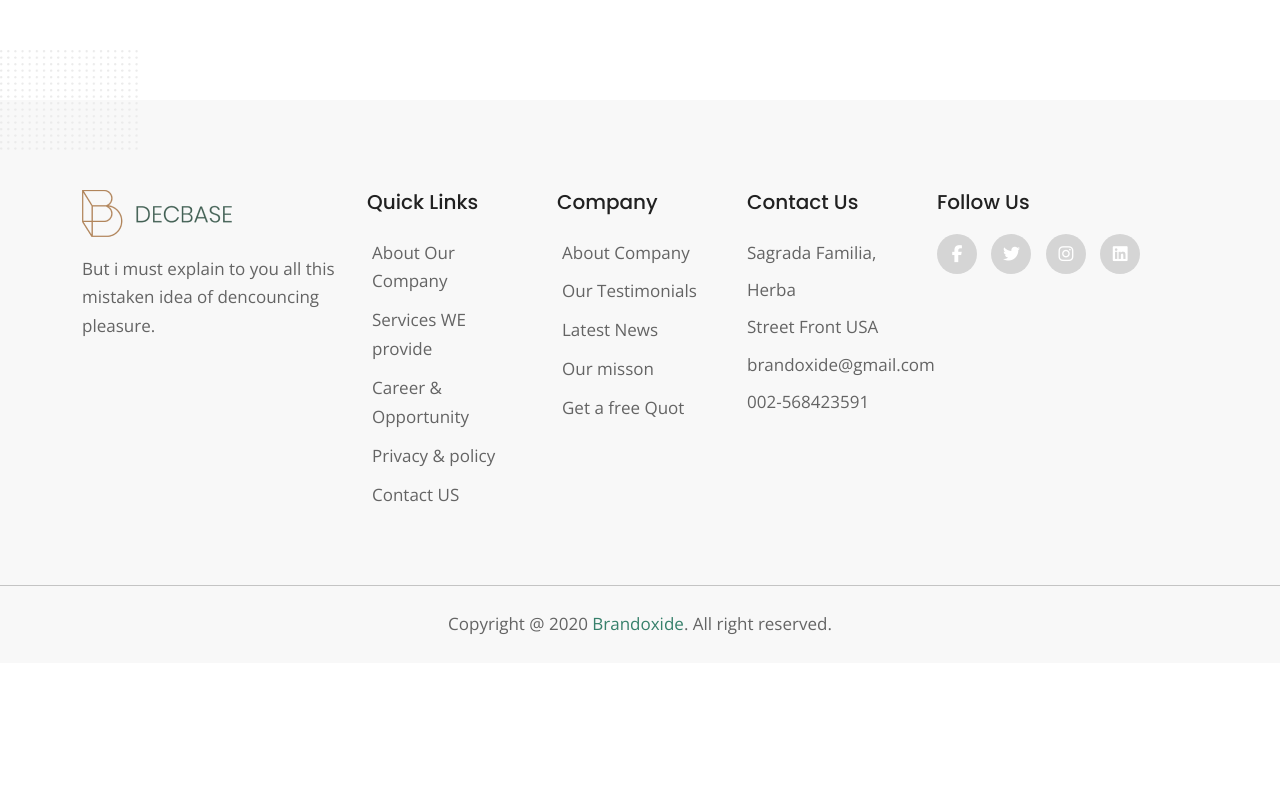
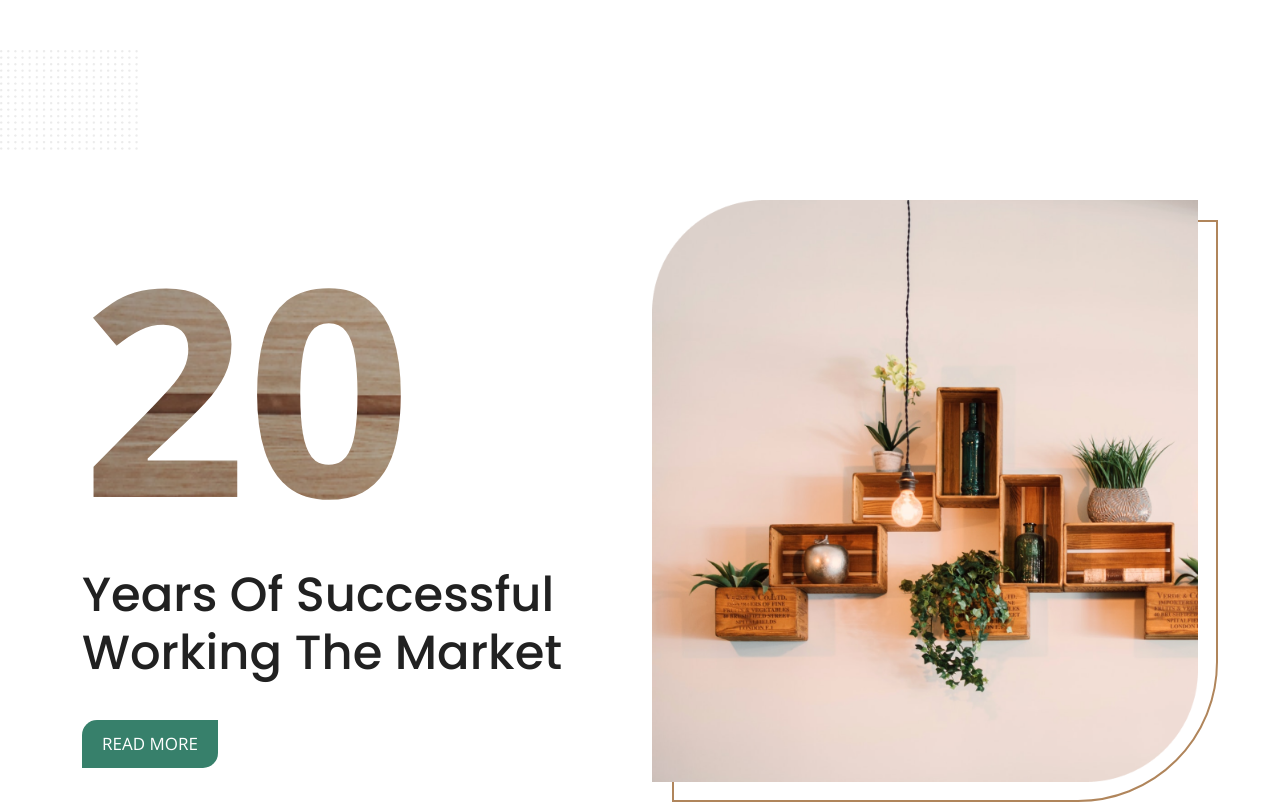
Before and after one commit to mdasifweb/New, a plain HTML site: page index.html in a window 1280 px wide. Shown: the part 2079-2881 px from the top of the page. Before the commit the page ends 2742 px from the top, so only its background shows below. Drawn offline with nearby package versions, Linux system fonts and the light colour scheme.

Commit message:
Success area completed

```diff
--- a/index.html
+++ b/index.html
@@ -208,6 +208,32 @@
           </div>
         </div>
       </section>
+
+      <section class="success-area">
+        <div class="container">
+          <div class="row">
+            <div class="col-lg-6 d-flex align-items-center order-lg-1 order-2">
+              <div class="success-text pe-5">
+                <div class="section-heading">
+                  <div class="design-text">
+                    <h5>20</h5>
+                  </div>
+                  <h3>Years Of Successful Working The Market</h3>
+                  <a href="#" class="theme-button">READ MORE</a>
+                </div>
+              </div>
+            </div>
+            <div class="col-lg-6 order-lg-2 order-1">
+              <div class="success-img design-image">
+                <img class="w-100" src="assest/img/mask2.png.png" alt="" />
+              </div>
+            </div>
+          </div>
+        </div>
+        <div class="design">
+          <img src="assest/img/group.png.png" alt="" />
+        </div>
+      </section>
     </main>
 
     <footer class="footer-area">
--- a/style.css
+++ b/style.css
@@ -1,4 +1,4 @@
-@import url("https://fonts.googleapis.com/css2?family=Open+Sans:wght@400;600&family=Poppins:wght@500;600;700&display=swap");
+@import url("https://fonts.googleapis.com/css2?family=Open+Sans:wght@400;600;700&family=Poppins:wght@500;600;700&display=swap");
 /*   font-family: 'Open Sans', sans-serif;
 font-family: 'Poppins', sans-serif;    */
 
@@ -72,6 +72,15 @@ h4 {
 .section-heading h3 {
   font-size: 48px;
 }
+.design-text h5 {
+  font-family: "Open Sans", sans-serif;
+  font-size: 288px;
+  font-weight: 700;
+  background-image: url(assest/img/textbg.png);
+  -webkit-background-clip: text;
+  color: transparent;
+  background-size: cover;
+}
 
 /*Header area CSS*/
 .header-area {
@@ -105,7 +114,6 @@ h4 {
 .hero-area .theme-button {
   margin-top: 30px;
 }
-
 .hero-text h3 {
   font-size: 20px;
   color: #646464;
@@ -179,6 +187,14 @@ h4 {
   padding: 100px 0;
 }
 .about-area .theme-button {
+  margin-top: 30px;
+}
+/*Success area CSS*/
+.success-area {
+  padding: 100px 0;
+  position: relative;
+}
+.success-area .theme-button {
   margin-top: 30px;
 }
 
@@ -312,6 +328,10 @@ h4 {
   .section-heading .theme-button {
     margin-top: 15px;
   }
+  /*Success area Responsive*/
+  .success-text {
+    text-align: center;
+  }
 
   /*Footer-top area Responsive*/
   .footer-top {
```
Also changed, not shown: assest/img/mask2.png.png (added), assest/img/textbg.png (added).
